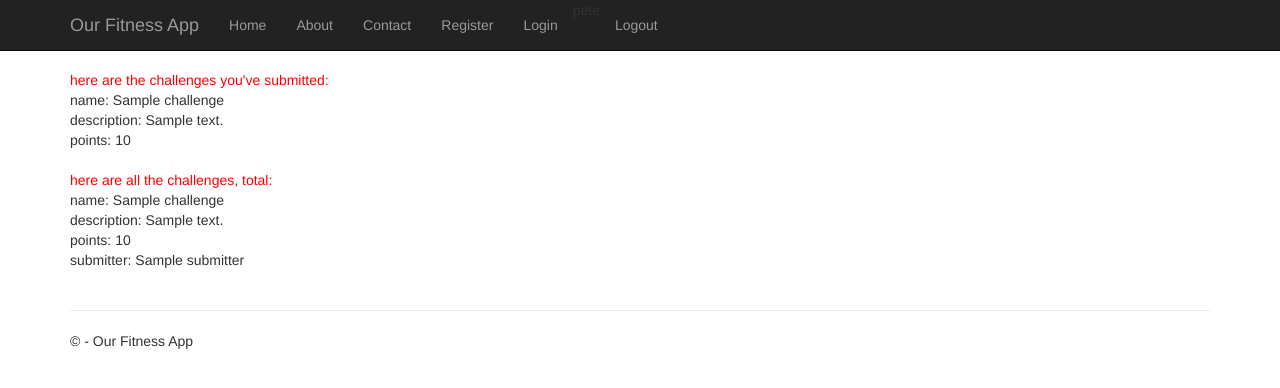
After one commit to NicoleRus/fitness_challenges, a Flask app: page /app/challenges in a window 1280 px wide. The commit adds this page. Shown: the top 388 px of the page. Run offline with Flask 2, Linux system fonts and the light colour scheme; a user stored in the database is signed in; data comes from the database, SQL or seed files in the repository; both versions use the stored data as it was after the commit; a database or web service that is not in the repository returns one stand-in record (values such as "Sample title"); parts of the project's set-up code (start-up, migrations or seed data) failed here and were passed over; some libraries are stand-ins or nearby versions.

Commit message:
submit and view challenges, users now tracked to objects

```diff
--- a/FitnessApp/FitnessApp/auth.py
+++ b/FitnessApp/FitnessApp/auth.py
@@ -3,6 +3,8 @@ import functools
 from flask import (Blueprint, flash, g, redirect, render_template, request, session, url_for)
 from werkzeug.security import check_password_hash, generate_password_hash
 from FitnessApp.db import get_db
+from pymongo import MongoClient
+
 
 auth = Blueprint('auth', __name__, url_prefix='/auth') #create a new blueprint named auth, append "/auth" to associated urls
 
@@ -13,6 +15,10 @@ def register():
 		username = request.form['username'] #get the username and password from the form post
 		password = request.form['password']
 		db = get_db() #get access to the sql db
+		mdb_client = MongoClient()
+		mdb = mdb_client.fitness_app #get the database from the mongodb client
+		mdb_users = mdb.users
+
 		error = None
 
 		if not username:
@@ -24,6 +30,8 @@ def register():
 
 		if error is None: #make that new user yeh boit
 			db.execute('INSERT INTO user (username, password) VALUES (?,?)', (username, generate_password_hash(password)))
+
+
 			db.commit()
 			return "success" #plain text kicks ass. indicates a user was successfully registered.
 
--- a/FitnessApp/FitnessApp/challenge.py
+++ b/FitnessApp/FitnessApp/challenge.py
@@ -5,8 +5,9 @@ import functools
 from flask import (Blueprint, flash, g, redirect, render_template, request, session, url_for)
 from werkzeug.security import check_password_hash, generate_password_hash
 from FitnessApp.db import get_db
-import json
+from bson.json_util import dumps
 from pymongo import MongoClient
+from bson import json_util
 rise = Blueprint('rise', __name__, url_prefix='/app') #Create a blueprint to handle things related to challenge objects
 
 client = MongoClient()
@@ -14,7 +15,14 @@ client = MongoClient()
 mdb = client.fitness_app
 challenges = mdb.challenges
 
-@rise.route('/create', methods=('GET', 'POST'))
+@rise.route('/challenges')
+def see_challenges():
+	user_challenges = list(challenges.find({'submitter': str(g.user['id'])})) #should return the user's submitted challenges
+	all_challenges = list(challenges.find())
+	#dumps(user_challenges)
+	return render_template('/challenge/challenges.html', yours = user_challenges, theirs = all_challenges)
+
+@rise.route('/create', methods=('GET', 'POST')) #users that are not logged in shouldn't be able to make or submit challenges! Don't let them view this page, check that g.user['id'] exists
 def create():
 	if request.method == 'POST':
 		error = None
@@ -36,9 +44,11 @@ def create():
 					"name": name,
 					"description": description,
 					"points": points,
+					"submitter": str(g.user['id']),
 				}
 			challenge_id = challenges.insert_one(c).inserted_id
 			print("challenge id = " + str(challenge_id))
+
 
 
 			render_template('/challenge/create.html', results=c)
--- /dev/null
+++ b/FitnessApp/FitnessApp/templates/challenge/challenges.html
@@ -0,0 +1,25 @@
+{% extends "layout.html" %}
+{% block content %}
+<font color=red> here are the challenges you've submitted: </font> <br />
+    {%for item in yours %}
+<div>
+    name: {{item.name}}<br />
+    description: {{item.description}}<br />
+    points: {{item.points}}<br />
+    <br />
+</div>
+    {%endfor%}
+
+<font color=red> here are all the challenges, total: </font></ <br />
+            {%for item in theirs %}
+<div>
+    name: {{item.name}}<br />
+    description: {{item.description}}<br />
+    points: {{item.points}}<br />
+    submitter: {{item.submitter}} <br />
+    <br />
+</div>
+     {%endfor%}
+
+
+{% endblock %}
--- a/FitnessApp/FitnessApp/templates/index.html
+++ b/FitnessApp/FitnessApp/templates/index.html
@@ -10,8 +10,8 @@
 
 
 <div>
-    <a href="{{url_for('rise.create')}}">Submit a challenge</a>(demo)
-
+    <a href="{{url_for('rise.create')}}">Submit a challenge</a>(demo) <br />
+    <a href="{{url_for('rise.see_challenges')}}"> View all challenges</a>(also a demo)
 </div>
 
 <div class="row">
```
Also changed, not shown: FitnessApp/instance/FitnessApp.sqlite, 1 other file.
